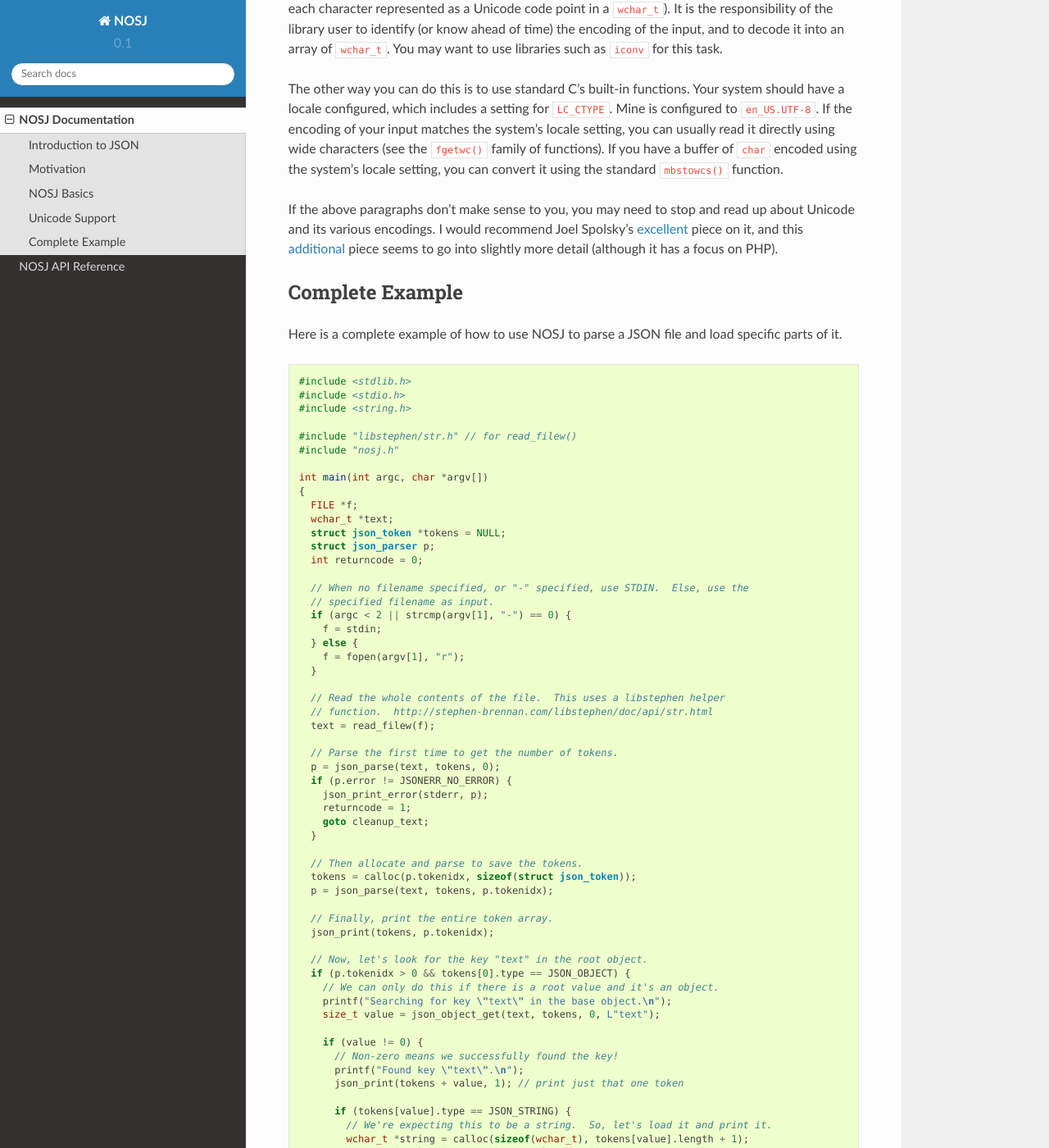
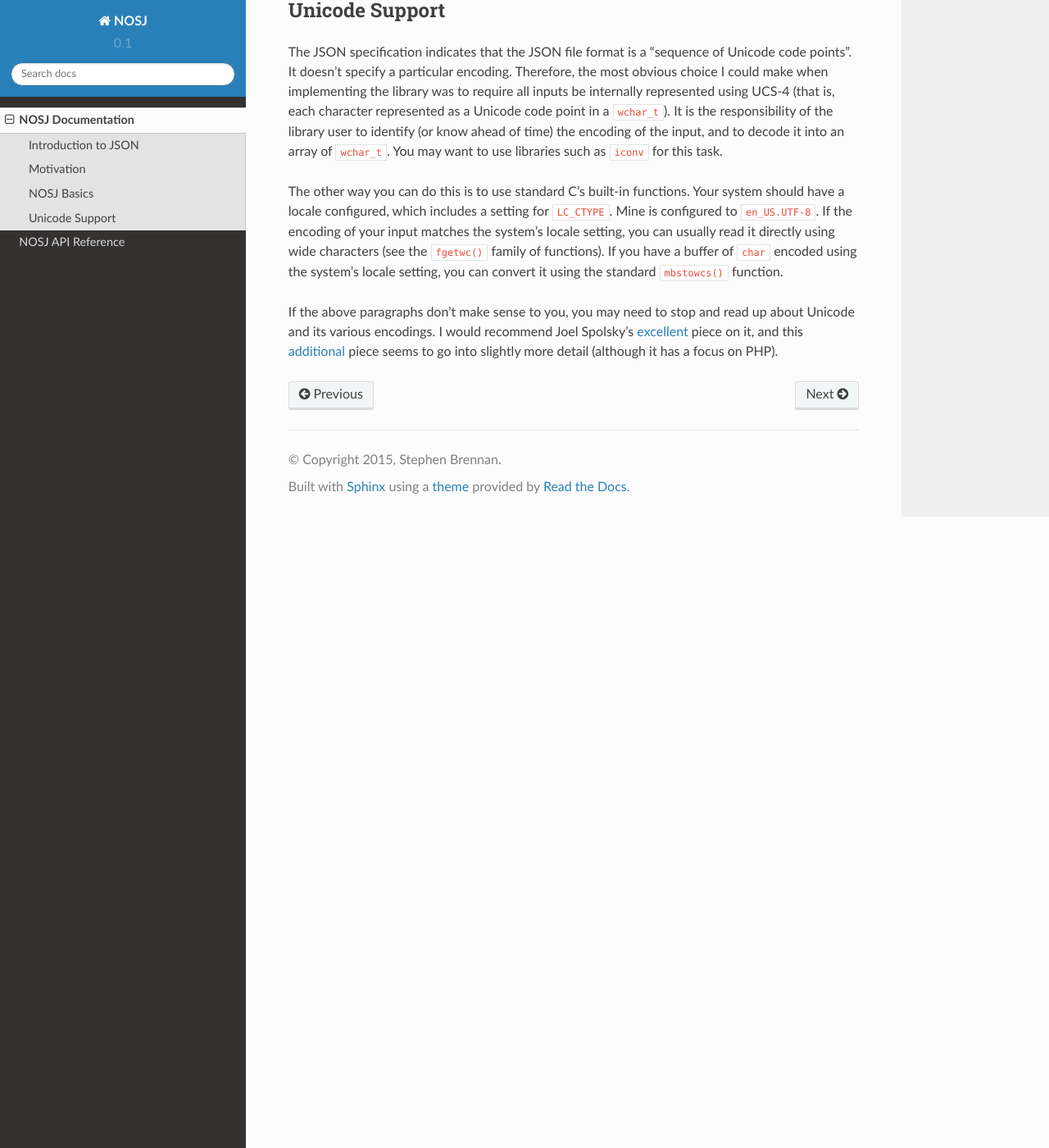
Before and after one commit to brenns10/nosj, a Sphinx documentation site: the page built from doc/doc.rst, in a window 1280 px wide and 1400 px high, scrolled down 3015 px. Shown: the whole window at 82% size. Built offline with Sphinx 7.4.7 and the Read the Docs theme 2.0.0, drawn with Linux system fonts in a browser that asks for light colours; some of the changed text lies outside the part shown.

Commit message:
Remove mentions of libstephen
Documentation gets a warning that it's dangerously out of date.

```diff
--- a/doc/doc.rst
+++ b/doc/doc.rst
@@ -168,84 +174,3 @@ up about Unicode and its various encodings.  I would recommend Joel Spolsky's
 `excellent <http://www.joelonsoftware.com/articles/Unicode.html>`_ piece on it,
 and this `additional <http://kunststube.net/encoding/>`_ piece seems to go into
 slightly more detail (although it has a focus on PHP).
-
-Complete Example
-----------------
-
-Here is a complete example of how to use NOSJ to parse a JSON file and load
-specific parts of it.
-
-.. code:: C
-
-    #include <stdlib.h>
-    #include <stdio.h>
-    #include <string.h>
-
-    #include "libstephen/str.h" // for read_filew()
-    #include "nosj.h"
-
-    int main(int argc, char *argv[])
-    {
-      FILE *f;
-      wchar_t *text;
-      struct json_token *tokens = NULL;
-      struct json_parser p;
-      int returncode = 0;
-
-      // When no filename specified, or "-" specified, use STDIN.  Else, use the
-      // specified filename as input.
-      if (argc < 2 || strcmp(argv[1], "-") == 0) {
-        f = stdin;
-      } else {
-        f = fopen(argv[1], "r");
-      }
-
-      // Read the whole contents of the file.  This uses a libstephen helper
-      // function.  http://stephen-brennan.com/libstephen/doc/api/str.html
-      text = read_filew(f);
-
-      // Parse the first time to get the number of tokens.
-      p = json_parse(text, tokens, 0);
-      if (p.error != JSONERR_NO_ERROR) {
-        json_print_error(stderr, p);
-        returncode = 1;
-        goto cleanup_text;
-      }
-
-      // Then allocate and parse to save the tokens.
-      tokens = calloc(p.tokenidx, sizeof(struct json_token));
-      p = json_parse(text, tokens, p.tokenidx);
-
-      // Finally, print the entire token array.
-      json_print(tokens, p.tokenidx);
-
-      // Now, let's look for the key "text" in the root object.
-      if (p.tokenidx > 0 && tokens[0].type == JSON_OBJECT) {
-        // We can only do this if there is a root value and it's an object.
-        printf("Searching for key \"text\" in the base object.\n");
-        size_t value = json_object_get(text, tokens, 0, L"text");
-
-        if (value != 0) {
-          // Non-zero means we successfully found the key!
-          printf("Found key \"text\".\n");
-          json_print(tokens + value, 1); // print just that one token
-
-          if (tokens[value].type == JSON_STRING) {
-            // We're expecting this to be a string.  So, let's load it and print it.
-            wchar_t *string = calloc(sizeof(wchar_t), tokens[value].length + 1);
-            json_string_load(text, tokens, value, string);
-            printf("Value: \"%ls\"\n", string);
-            free(string);
-          } else {
-            printf("Value associated with \"text\" was not a string.\n");
-          }
-        } else {
-          printf("Key \"text\" not found in base object.\n");
-        }
-      }
-
-      free(tokens);
-     cleanup_text:
-      free(text);
-      return returncode;
-    }
```
Also changed, not shown: other parts of doc/doc.rst (+6 -0 lines), .gitmodules (deleted), 1 other file.
